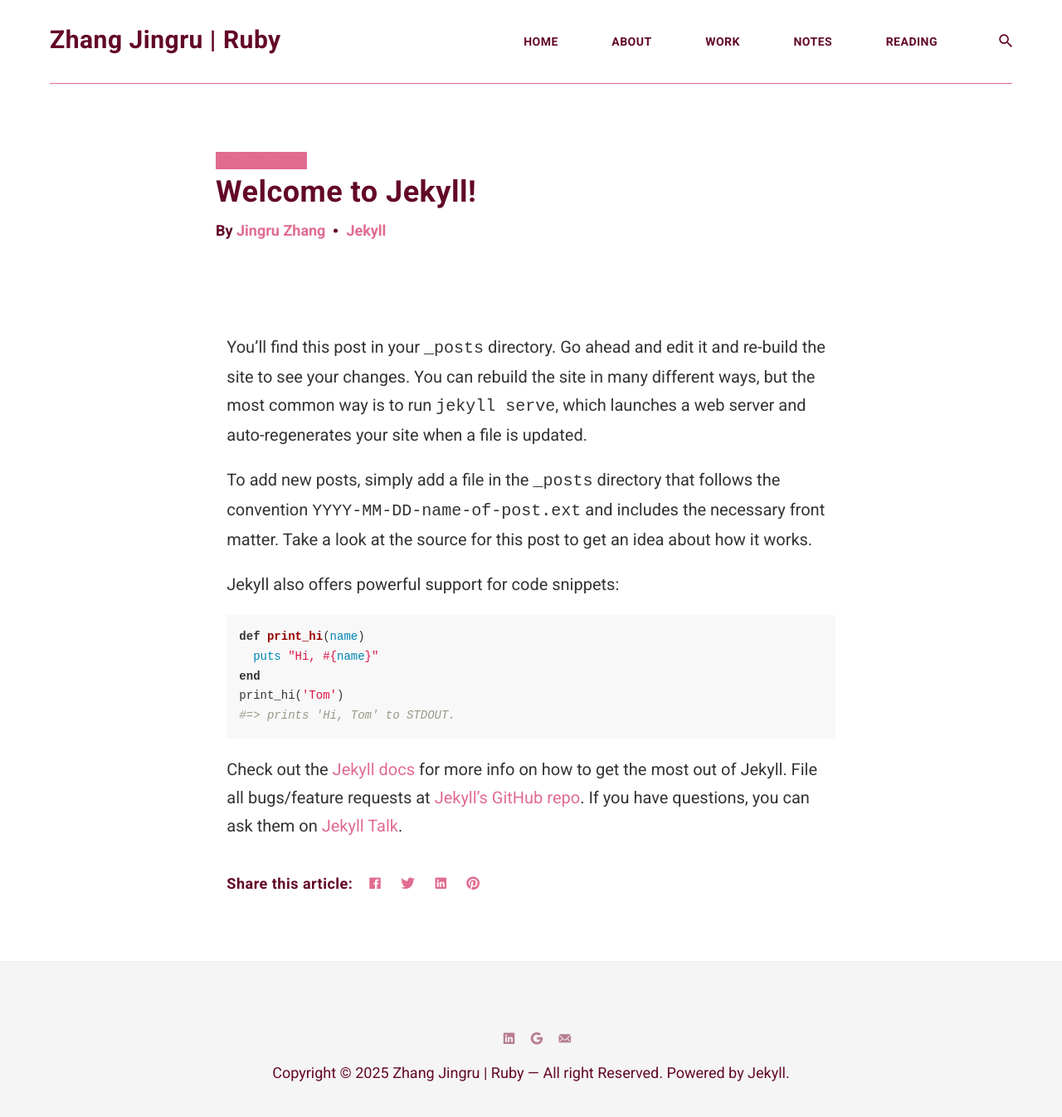
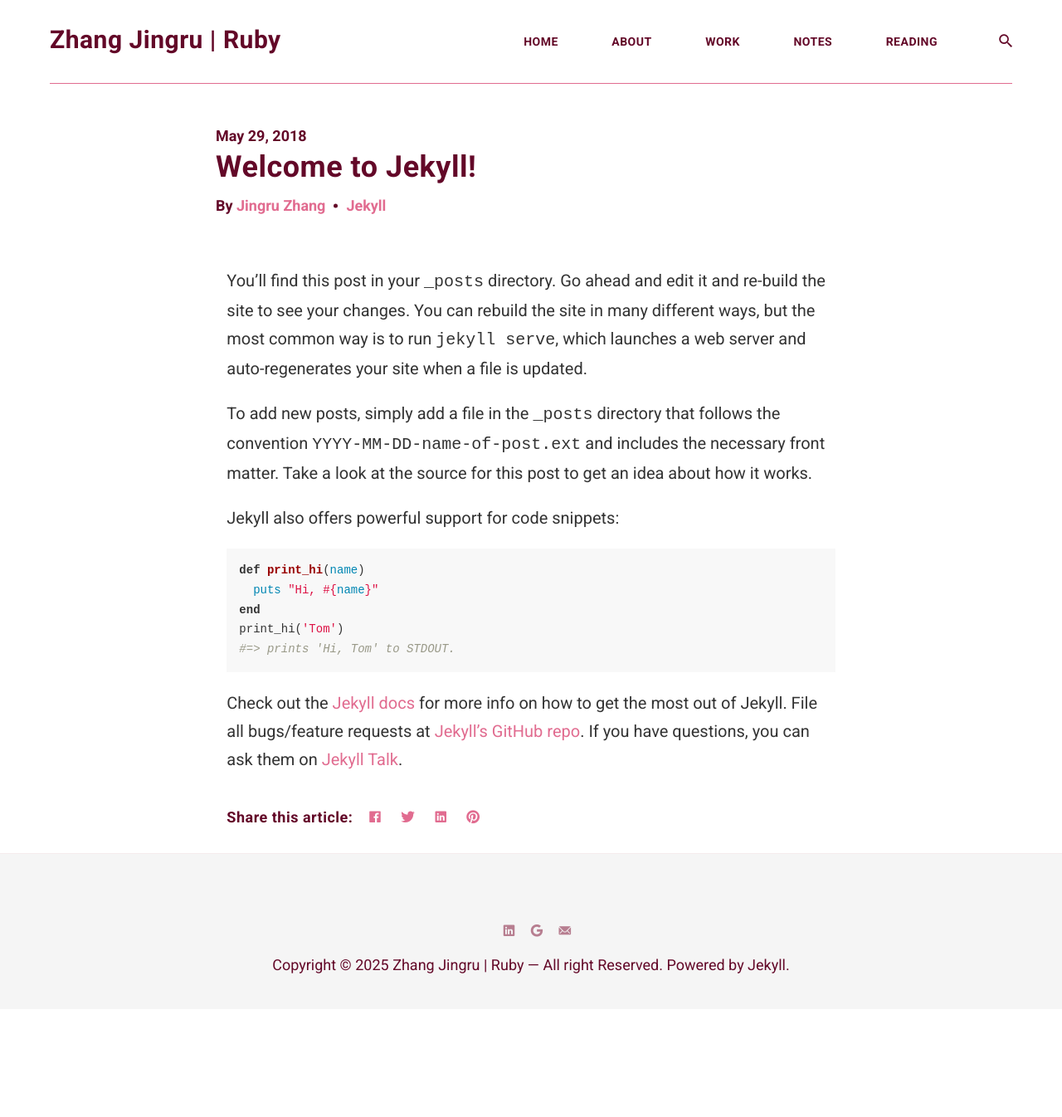
Before and after one commit to ZhangJingru-Ruby/ZhangJingru-Ruby.github.io, a Jekyll site: the page built from _posts/2018-05-29-welcome-to-jekyll.markdown, in a window 1280 px wide. Shown: the whole page at 83% size. Built offline with Jekyll 4.4.1, drawn with Linux system fonts in a browser that asks for light colours; nearby versions of some CDN libraries; after the commit the page ends 1216 px from its top, so only the background shows below that.

Commit message:
💄 Fine-tune post layout: title single-line, tighter spacing, larger body font

```diff
--- a/_sass/4-layouts/_post.scss
+++ b/_sass/4-layouts/_post.scss
@@ -1,5 +1,5 @@
 .post-title-box {
-  padding: 80px 0;
+  padding: 50px 0;
   border-top: 1px solid #E16C90;
 
   .post-title {
@@ -66,10 +66,10 @@
 }
 
 .post {
-  margin: 30px auto 80px;
+  margin: 10px auto 30px;
 
   &.post-no-image {
-    margin: 0 auto 60px;
+    margin: 0 auto 20px;
   }
 
   @media only screen and (max-width: $mobile) {
@@ -118,9 +118,3 @@
     }
   }
 }
-
-.post-title-box .post__date,
-.post__tags .post__tags-tag:before {
-  color: $brand-color !important;
-  background: $brand-color;   /* for the dot */
-}
```
